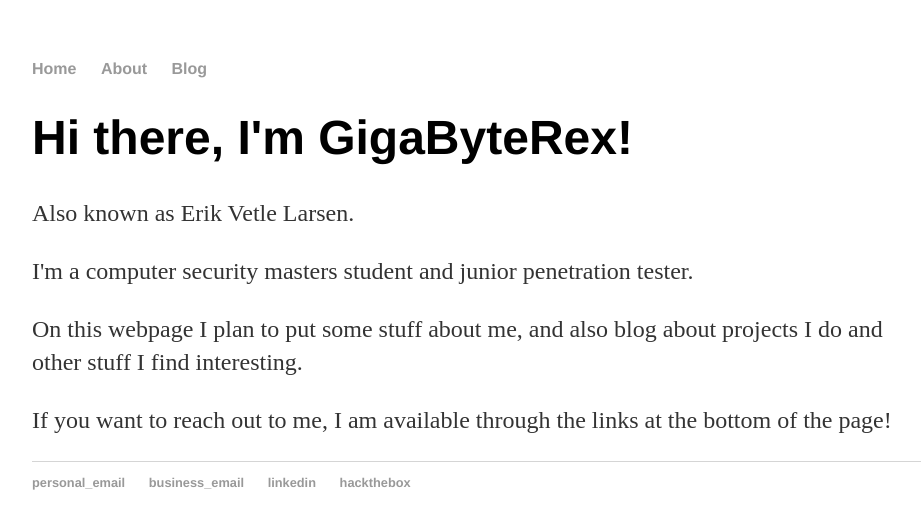
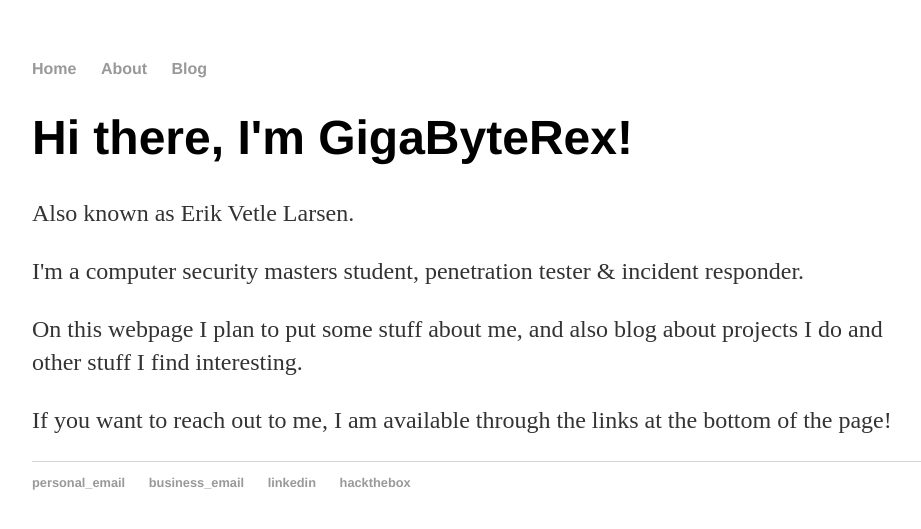
Before and after one commit to GigaByteRex/gigabyterex.github.io, a Jekyll site: the page built from index.html, in a window 1280 px wide. Shown: the top 529 px of the page, without its empty margins (160-1081 px from the left). Built offline with Jekyll 4.4.1, drawn with Linux system fonts in a browser that asks for light colours.

Commit message:
Updated work title

```diff
--- a/about/index.html
+++ b/about/index.html
@@ -6,7 +6,7 @@ title: About GigaByteRex
 	<h1>About:</h1>
 	<p>Name: Erik Vetle Larsen</p>
 	<p>Online handle: GigaByteRex</p>
-	<p>Profession: Junior Penetration Tester @ Netsecurity AS</p>
+	<p>Profession: Penetration Tester & Incident Responder @ Netsecurity AS</p>
     <p>Certifications: GIAC Certified Incident Handler</p>
 	<p>Ongoing education: Master degree in secure and reliable communication @ University of Bergen</p>
 	<p>Previous education: Bachelor degree in computer security @ University of Bergen </p>
--- a/index.html
+++ b/index.html
@@ -5,7 +5,7 @@ title: GigaByteRex
 <div class="blurb">
 	<h1>Hi there, I'm GigaByteRex!</h1>
 	<p>Also known as Erik Vetle Larsen.</p>
-	<p>I'm a computer security masters student and junior penetration tester.</p>
+	<p>I'm a computer security masters student, penetration tester & incident responder.</p>
 	<p>On this webpage I plan to put some stuff about me, and also blog about projects I do and other stuff I find interesting. </p>
 	<p>If you want to reach out to me, I am available through the links at the bottom of the page! </p>
 </div><!-- /.blurb -->
```
